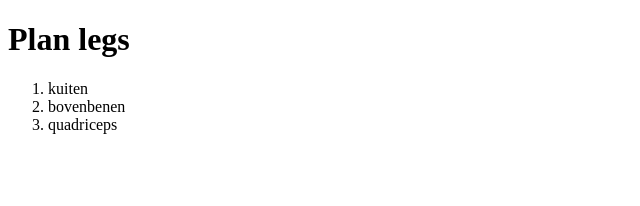
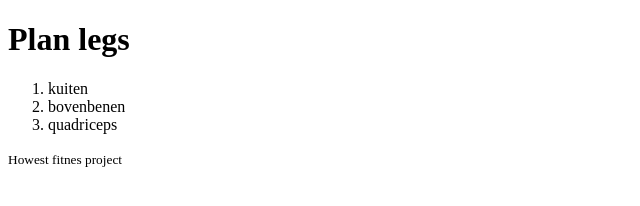
Before and after one commit to SammyVantomme/Fitness, a plain HTML site: page pages/legs.html in a window 1280 px wide. Shown: the whole page, without its empty margins (0-640 px from the left). Drawn offline with Linux system fonts and the light colour scheme.

Commit message:
Add footer to page #1

```diff
--- a/pages/legs.html
+++ b/pages/legs.html
@@ -14,6 +14,9 @@
         <li>bovenbenen</li>
         <li>quadriceps</li>
     </ol>
+    <footer>
+        <small>Howest fitnes project</small>
+    </footer>
 
 </body>
 
```
